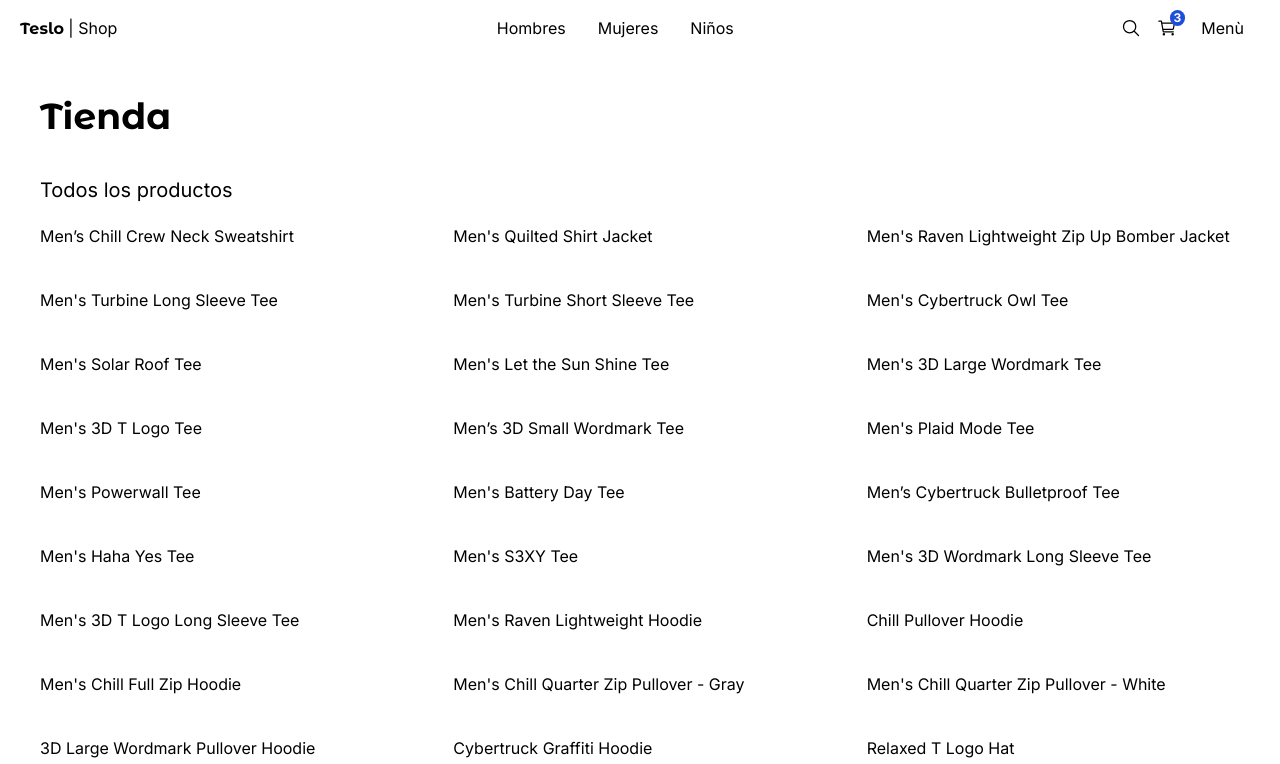
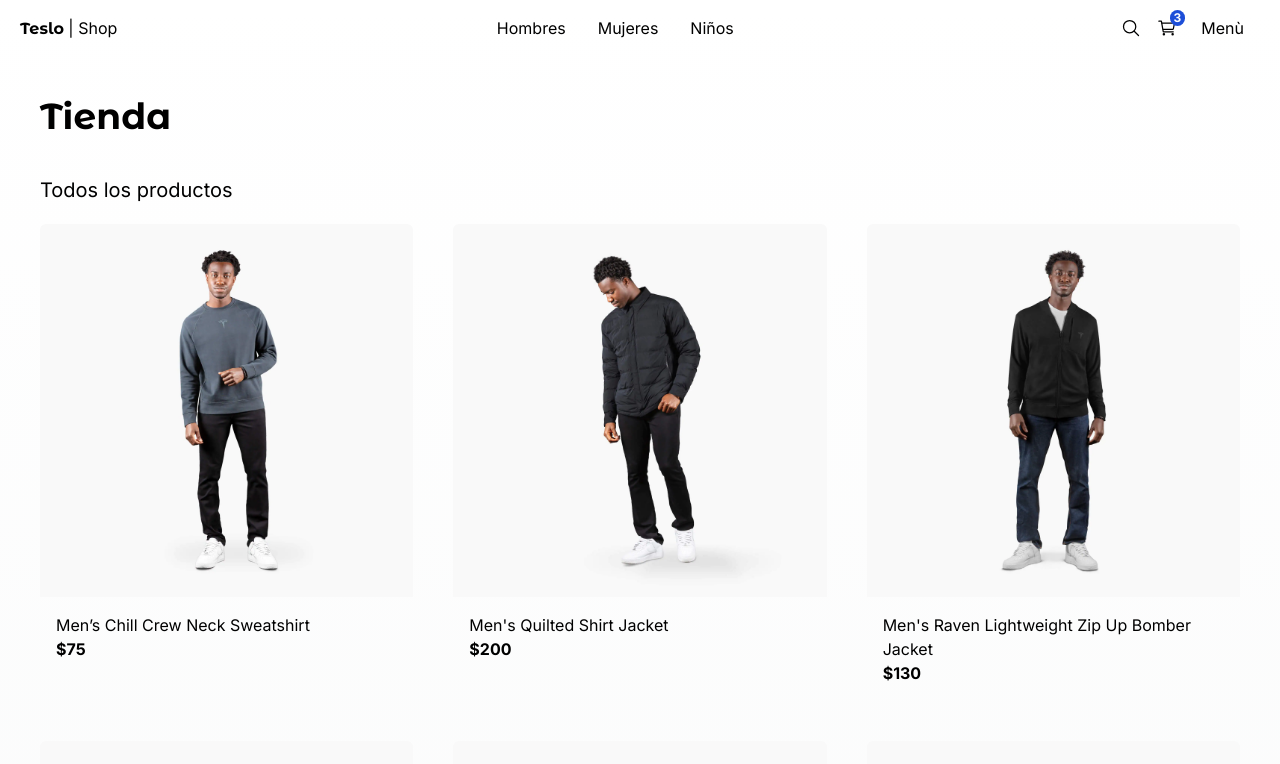
Before and after one commit to UrielQuiroz/teslo-shop, a Next.js app: page / in a window 1280 px wide. Shown: the top 764 px of the page. Built offline with nearby package versions, Linux system fonts and the light colour scheme.

Commit message:
tarjeta de producto

```diff
--- a/src/app/globals.css
+++ b/src/app/globals.css
@@ -19,12 +19,12 @@
 
 body {
   color: rgb(var(--foreground-rgb));
-  /* background: linear-gradient(
+  background: linear-gradient(
       to bottom,
       transparent,
       rgb(var(--background-start-rgb))
       )
-      rgb(var(--background-end-rgb)) */
+      rgb(var(--background-end-rgb))
 }
 
 
--- a/src/components/index.ts
+++ b/src/components/index.ts
@@ -1,4 +1,5 @@
 export * from './products/product-grid/ProductGrid'
+export * from './products/product-grid/ProductGridItem'
 
 export * from './ui/top-menu/TopMenu'
 export * from './ui/not-found/PageNotFound'
--- a/src/components/products/product-grid/ProductGrid.tsx
+++ b/src/components/products/product-grid/ProductGrid.tsx
@@ -1,4 +1,5 @@
 import { Product } from "@/interfaces"
+import { ProductGridItem } from "./ProductGridItem"
 
 interface Props {
     products: Product[]
@@ -9,7 +10,10 @@
     <div className="grid grid-cols-2 sm:grid-cols-3 gap-10 mb-10">
         {
             products.map(product => (
-                <span key={product.slug}>{product.title}</span>
+                // <span key={product.slug}>{product.title}</span>
+                <ProductGridItem
+                  key={product.slug}
+                  product={product}/>
             ))
         }
     </div>
--- /dev/null
+++ b/src/components/products/product-grid/ProductGridItem.tsx
@@ -0,0 +1,32 @@
+import { Product } from "@/interfaces"
+import Image from "next/image"
+import Link from "next/link"
+
+
+interface Props {
+    product: Product
+}
+
+export const ProductGridItem = ({ product }: Props) => {
+  return (
+    <div className="rounded-md overflow-hidden fade-in">
+        <Link href={`/product/${product.slug}`}>
+                <Image
+                    src={`/products/${product.images[0]}`}
+                    alt={product.title}
+                    className="w-full object-cover"
+                    width={500}
+                    height={500}/>
+        </Link>
+
+        <div className="p-4 flex flex-col">
+            <Link
+                className="hover:text-blue-500"
+                href={`/product/${product.slug}`}>
+                    {product.title}
+            </Link>
+            <span className="font-bold">${product.price}</span>
+        </div>
+    </div>
+  )
+}
```
